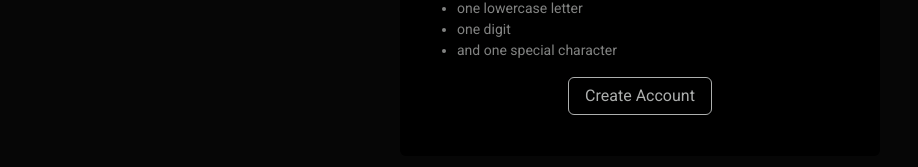
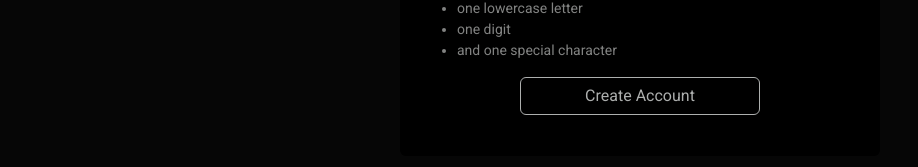
Before and after one commit to eshjen/microbloglite, a plain HTML site: page microbloglite-frontend/registration.html in a window 1280 px wide. Shown: the part 702-869 px from the top of the page, without its empty margins (0-918 px from the left). Drawn offline with nearby package versions, Linux system fonts and the light colour scheme.

Commit message:
change width of button

```diff
--- a/microbloglite-frontend/registration.html
+++ b/microbloglite-frontend/registration.html
@@ -75,7 +75,7 @@
           </div>
 
           <div class="mb-3 text-center">
-            <button type="submit" class="btn btn-outline-dark">Create Account</button>
+            <button type="submit" class="btn btn-outline-dark" style="width: 15rem;">Create Account</button>
           </div>
         </form>
       </div>
```
